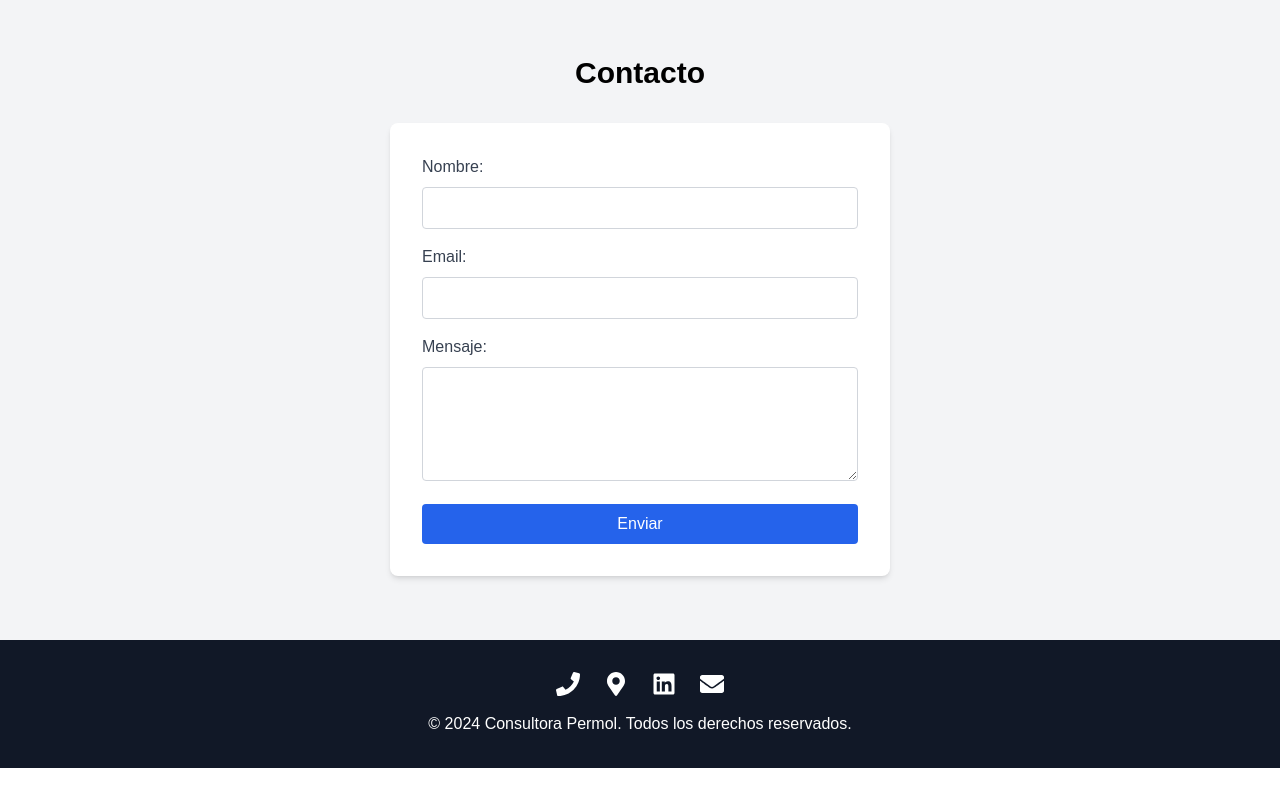
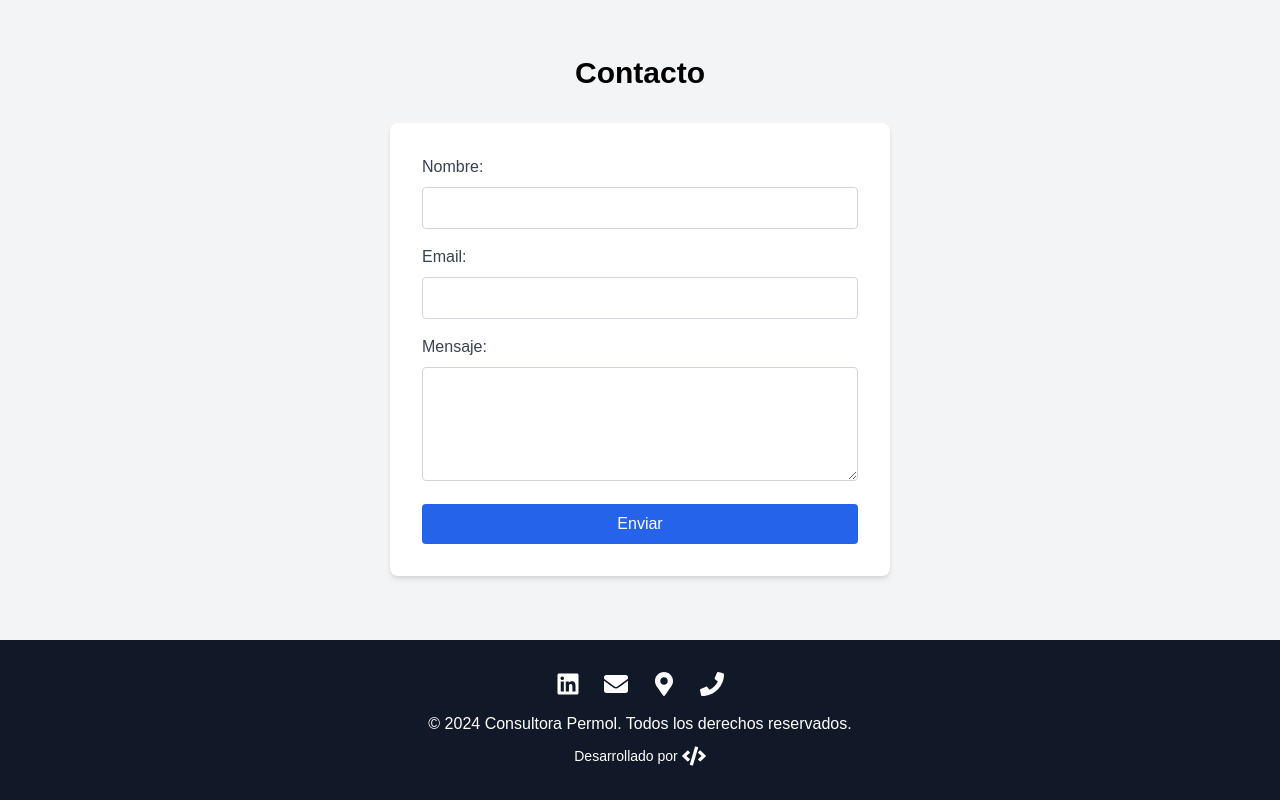
Before and after one commit to prltagustina/permol-web, a React (Create React App) app: page / in a window 1280 px wide. Shown: the part 3853-4653 px from the top of the page. Before the commit the page ends 4621 px from the top, so only its background shows below. Built offline with nearby package versions, Linux system fonts and the light colour scheme.

Commit message:
footer changes

```diff
--- a/src/components/Footer.jsx
+++ b/src/components/Footer.jsx
@@ -5,36 +5,19 @@ import {
   FaMapMarkerAlt,
   FaLinkedin,
   FaEnvelope,
+  FaCode, // Importa el ícono necesario para "Desarrollado por"
 } from "react-icons/fa";
 
 const iconHoverAnimation = {
-  whileHover: { scale: 1.1, color: "#5472d3" }, // Cambiar el color a un tono azulado
+  whileHover: { scale: 1.1, color: "#5472d3" },
   transition: { duration: 0.2 },
 };
 
 function Footer() {
   return (
     <footer className="bg-gray-900 text-white py-8">
-      {" "}
-      {/* Cambiar a un tono de gris oscuro */}
       <div className="container mx-auto px-4">
         <div className="flex justify-center space-x-6 items-center">
-          <motion.a
-            href="tel:1234567890"
-            {...iconHoverAnimation}
-            target="_blank"
-            rel="noopener noreferrer"
-          >
-            <FaPhone size={24} />
-          </motion.a>
-          <motion.a
-            href="https://www.google.com/maps/place/Santa+Fe,+Santa+Fe+Province,+Argentina"
-            {...iconHoverAnimation}
-            target="_blank"
-            rel="noopener noreferrer"
-          >
-            <FaMapMarkerAlt size={24} />
-          </motion.a>
           <motion.a
             href="https://www.linkedin.com/in/santiagoperaltarrhh/"
             {...iconHoverAnimation}
@@ -51,9 +34,39 @@ function Footer() {
           >
             <FaEnvelope size={24} />
           </motion.a>
+          <motion.a
+            href="https://www.google.com/maps/place/Santa+Fe,+Santa+Fe+Province,+Argentina"
+            {...iconHoverAnimation}
+            target="_blank"
+            rel="noopener noreferrer"
+          >
+            <FaMapMarkerAlt size={24} />
+          </motion.a>
+          <motion.a
+            href="tel:5493424085669"
+            {...iconHoverAnimation}
+            target="_blank"
+            rel="noopener noreferrer"
+          >
+            <FaPhone size={24} />
+          </motion.a>
         </div>
+        {/* Texto de derechos reservados */}
         <div className="mt-4 text-center">
           <p>© 2024 Consultora Permol. Todos los derechos reservados.</p>
+        </div>
+        {/* Contenedor para "Desarrollado por" */}
+        <div className="flex justify-center items-center mt-2">
+          <span className="text-sm mr-1">Desarrollado por</span> {/* Texto "Desarrollado por" */}
+          <motion.a
+            href="https://agustina-peralta.web.app/"
+            {...iconHoverAnimation}
+            target="_blank"
+            rel="noopener noreferrer"
+            className="flex items-center"
+          >
+            <FaCode size={24} /> {/* Ícono ficticio */}
+          </motion.a>
         </div>
       </div>
     </footer>
```
